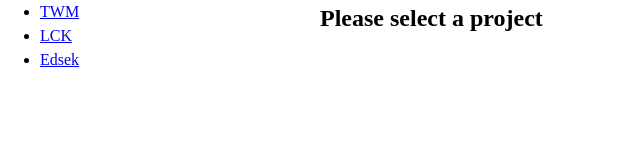
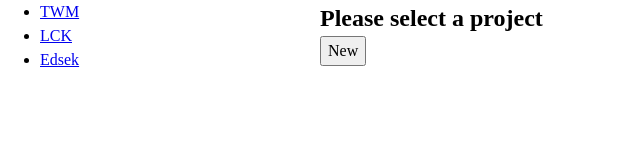
Before and after one commit to lesterc013/top-todo-app, a website built with webpack: page src/template.html in a window 1280 px wide. Shown: the whole page, without its empty margins (0-640 px from the left). Built offline with nearby package versions, Linux system fonts and the light colour scheme.

Commit message:
feat: Add footer and new-todo-btn to main container

```diff
--- a/src/template.html
+++ b/src/template.html
@@ -12,6 +12,9 @@
         <div class="project-name"></div>
         <div class="todos">
         </div>
+        <div class="footer">
+          <button type="button" class="new-todo-btn">New</button>
+        </div>
       </div>
     </div>
   </body>
```
